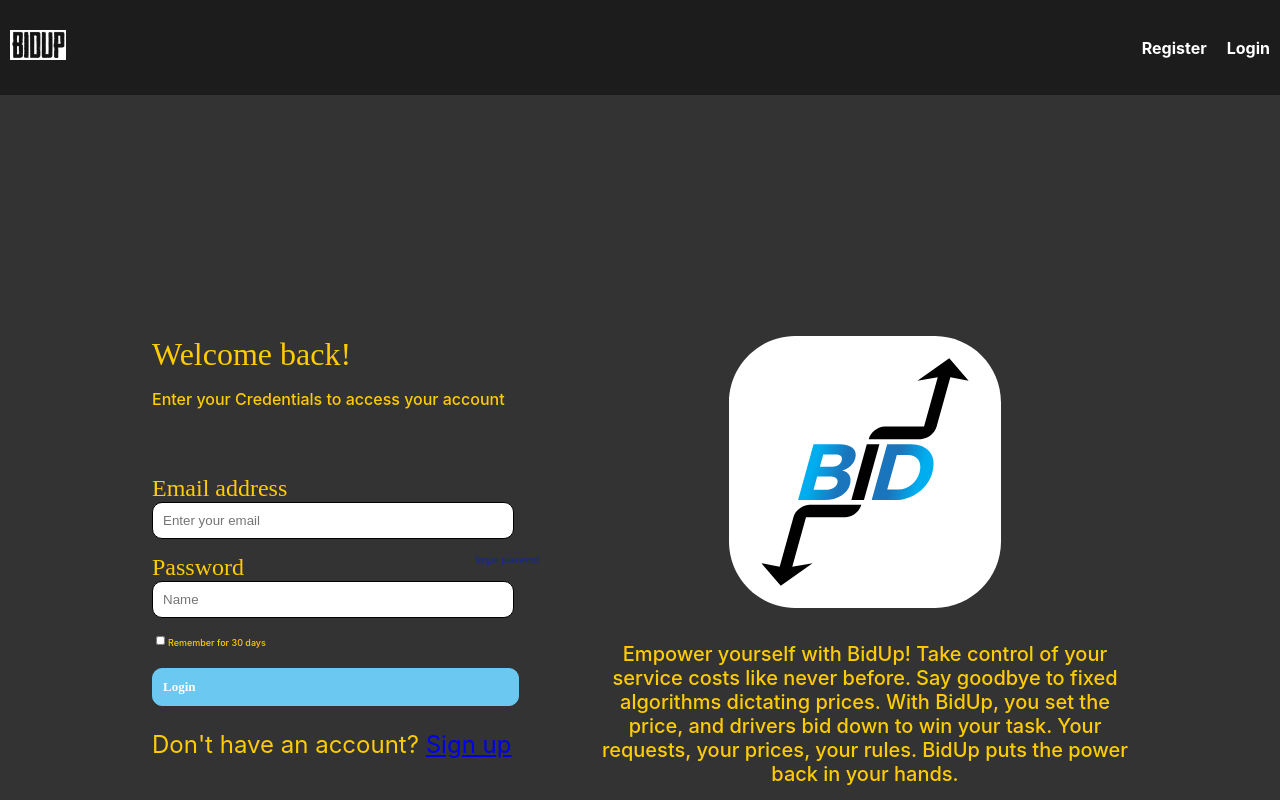
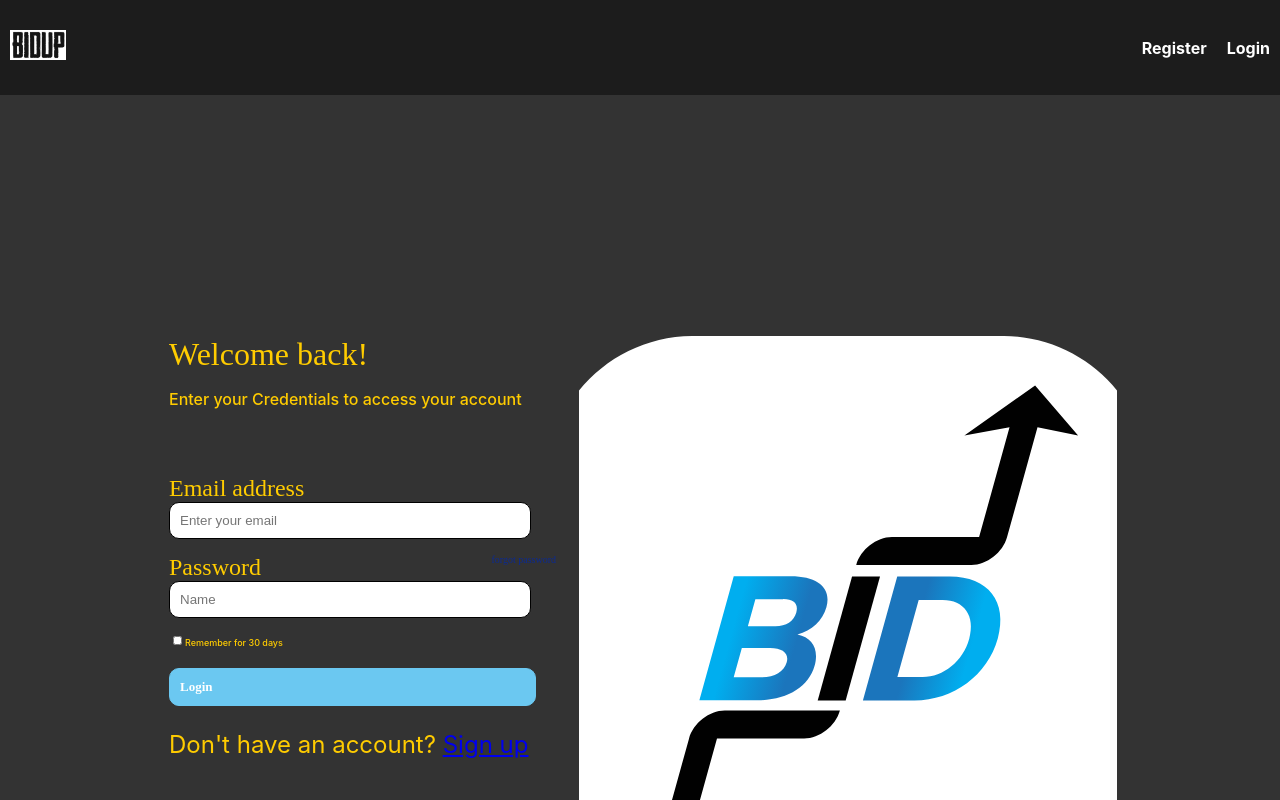
Before and after one commit to xflattopx/Bidup, a React (Create React App) app: page /login in a window 1280 px wide. Shown: the top 800 px of the page. Built offline with nearby package versions, Linux system fonts and the light colour scheme.

Commit message:
updated login logic to scale properly

```diff
--- a/src/components/login/Login.tsx
+++ b/src/components/login/Login.tsx
@@ -24,6 +24,7 @@
   LogInRoot,
   InputCheckBox,
   LoginText,
+  GlobalStyle,
 } from './styles';
 import { useNavigate, Link } from 'react-router-dom';
 import axios from 'axios';
@@ -126,11 +127,12 @@
   };
 
   return (
-    <>
+
+    <div>
       {loggedIn === false ? (
         <LogInRoot>
           <Frame>
-          <form onSubmit={handleSubmit}>
+          <form>
             <FrameInner>
               <FrameParent>
                 <WelcomeBackWrapper>
@@ -186,7 +188,7 @@
                     Remember for 30 days</RememberFor30>
                 </RectangleParent>
                 <InstanceParent>
-                  <LoginButton type="submit" disabled={loading}>
+                  <LoginButton type="submit"  disabled={loading}>
                     {loading ? <LoginText>Logging in...</LoginText> : <LoginText>Login</LoginText>}
                   </LoginButton>
                   {loginError && <ErrorMessage>{loginError}</ErrorMessage>}
@@ -200,19 +202,12 @@
           </Frame>
           <Frame1>
             <Biduplogo3Icon alt="" src="/BidUpLogo.svg" />
-            <EmpowerYourselfWith>
-              Empower yourself with BidUp! Take control of your service costs like
-              never before. Say goodbye to fixed algorithms dictating prices. With
-              BidUp, you set the price, and drivers bid down to win your task. Your
-              requests, your prices, your rules. BidUp puts the power back in your
-              hands.
-            </EmpowerYourselfWith>
           </Frame1>
         </LogInRoot>
       ) : (
         <LoadingSpinner />
       )}
-    </>
+      </div>
   );
 };
 
--- a/src/components/login/styles.ts
+++ b/src/components/login/styles.ts
@@ -1,6 +1,6 @@
 // styles.ts
 
-import styled, { keyframes } from 'styled-components';
+import styled, { keyframes, createGlobalStyle } from 'styled-components';
 import { Link } from 'react-router-dom';
 const breakpoints = {
   mobile: '480px',
@@ -204,20 +204,12 @@
   justify-content: space-between;
 `;
 
-export const Frame = styled.div`
-  width: 416px;
-  overflow: hidden;
-  flex-shrink: 0;
-  display: flex;
-  flex-direction: column;
-  align-items: center;
-  justify-content: flex-end;
-`;
+
 
 export const Biduplogo3Icon = styled.img`
   position: relative;
-  width: 272px;
-  height: 272px;
+  width: 604px;
+  height: 604.012px;
   overflow: hidden;
   flex-shrink: 0;
   object-fit: cover;
@@ -227,6 +219,68 @@
   align-self: stretch;
   position: relative;
   font-weight: 500;
+`;
+
+// export const Frame = styled.div`
+//   width: 416px;
+//   overflow: hidden;
+//   flex-shrink: 0;
+//   display: flex;
+//   flex-direction: column;
+//   align-items: center;
+//   justify-content: flex-end;
+// `;
+
+// export const Frame1 = styled.div`
+//   width: 538px;
+//   overflow: hidden;
+//   flex-shrink: 0;
+//   display: flex;
+//   flex-direction: column;
+//   align-items: center;
+//   justify-content: flex-start;
+//   gap: 34px;
+//   text-align: center;
+//   font-size: 20px;
+// `;
+
+// export const LogInRoot = styled.div`
+//   background-color: var(--color-white);
+//   width: 1536px;
+//   overflow: hidden;
+//   display: flex;
+//   flex-direction: row;
+//   align-items: flex-start;
+//   justify-content: space-between;
+//   padding: 176px 126px;
+//   box-sizing: border-box;
+//   text-align: left;
+//   font-size: var(--font-size-sm);
+//   color: var(--color-black);
+//   font-family: var(--font-poppins);
+// `;
+
+export const LogInRoot = styled.div`
+  background-color: var(--color-white);
+  width: 100%;
+  height: 100vh;
+  overflow-y: hidden;
+  overflow: hidden;
+  display: flex;
+  flex-direction: row;
+  align-items: flex-start;
+  justify-content: space-between;
+  padding: 176px 126px;
+  box-sizing: border-box;
+  text-align: left;
+  font-size: var(--font-size-sm);
+  color: var(--color-black);
+  font-family: var(--font-poppins);
+
+  @media screen and (max-width: ${breakpoints.desktop}) {
+    flex-direction: column;
+    align-items: center;
+  }
 `;
 
 export const Frame1 = styled.div`
@@ -240,23 +294,40 @@
   gap: 34px;
   text-align: center;
   font-size: 20px;
+
+  @media screen and (max-width: ${breakpoints.desktop}) {
+    margin-top: 20px; /* Adjust the spacing as needed */
+    align-self: center;
+  }
+
+  @media screen and (max-width: ${breakpoints.tablet}) {
+    display: none;
+  }
 `;
 
-export const LogInRoot = styled.div`
-  background-color: var(--color-white);
-  width: 1536px;
+export const GlobalStyle = createGlobalStyle`
+  html, body {
+    margin: 0;
+    padding: 0;
+    overflow: hidden;
+  }
+`;
+
+export const Frame = styled.div`
+  width: 416px;
   overflow: hidden;
+  flex-shrink: 0;
   display: flex;
-  flex-direction: row;
-  align-items: flex-start;
-  justify-content: space-between;
-  padding: 176px 126px;
-  box-sizing: border-box;
-  text-align: left;
-  font-size: var(--font-size-sm);
-  color: var(--color-black);
-  font-family: var(--font-poppins);
+  flex-direction: column;
+  align-items: center;
+  justify-content: flex-end;
+
+  @media screen and (max-width: ${breakpoints.desktop}) {
+    margin-bottom: 20px; /* Adjust the spacing as needed */
+  }
+
 `;
+
 
 
 
```
